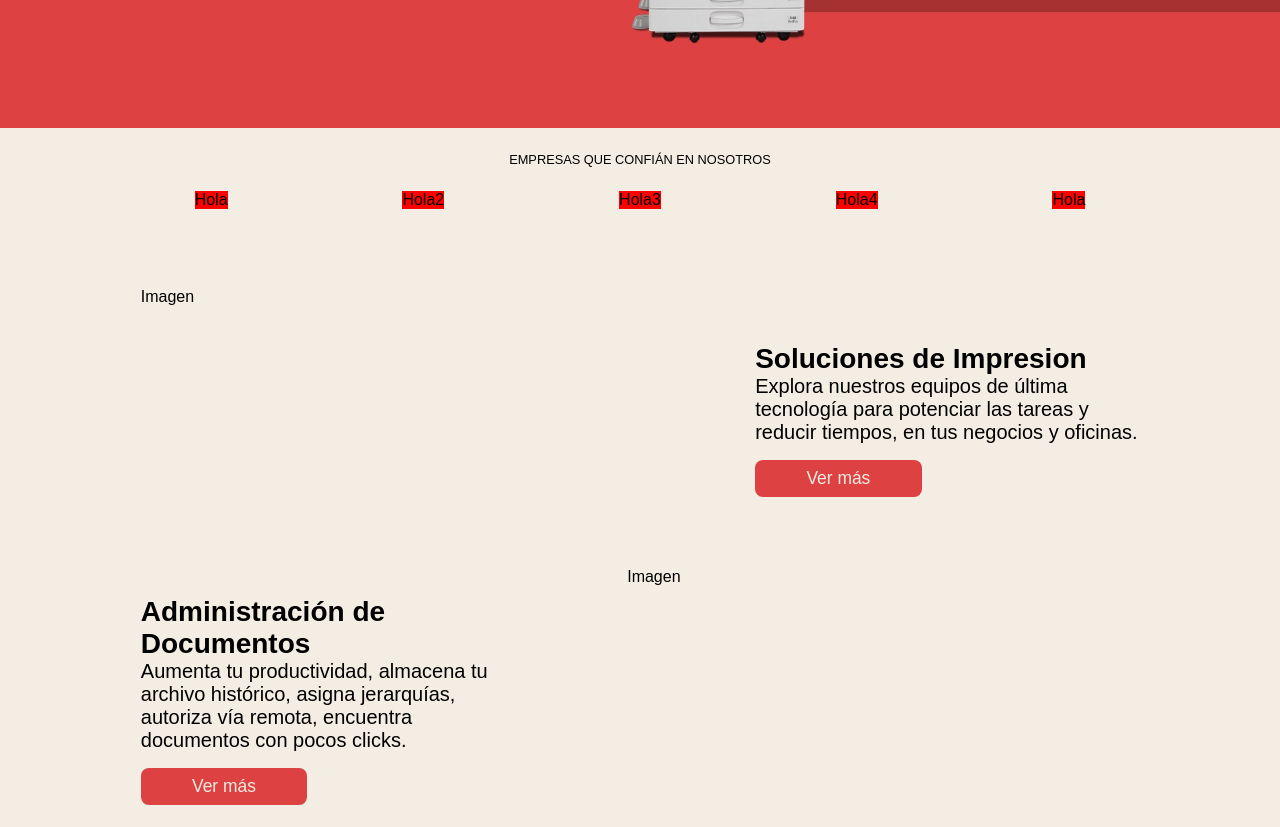
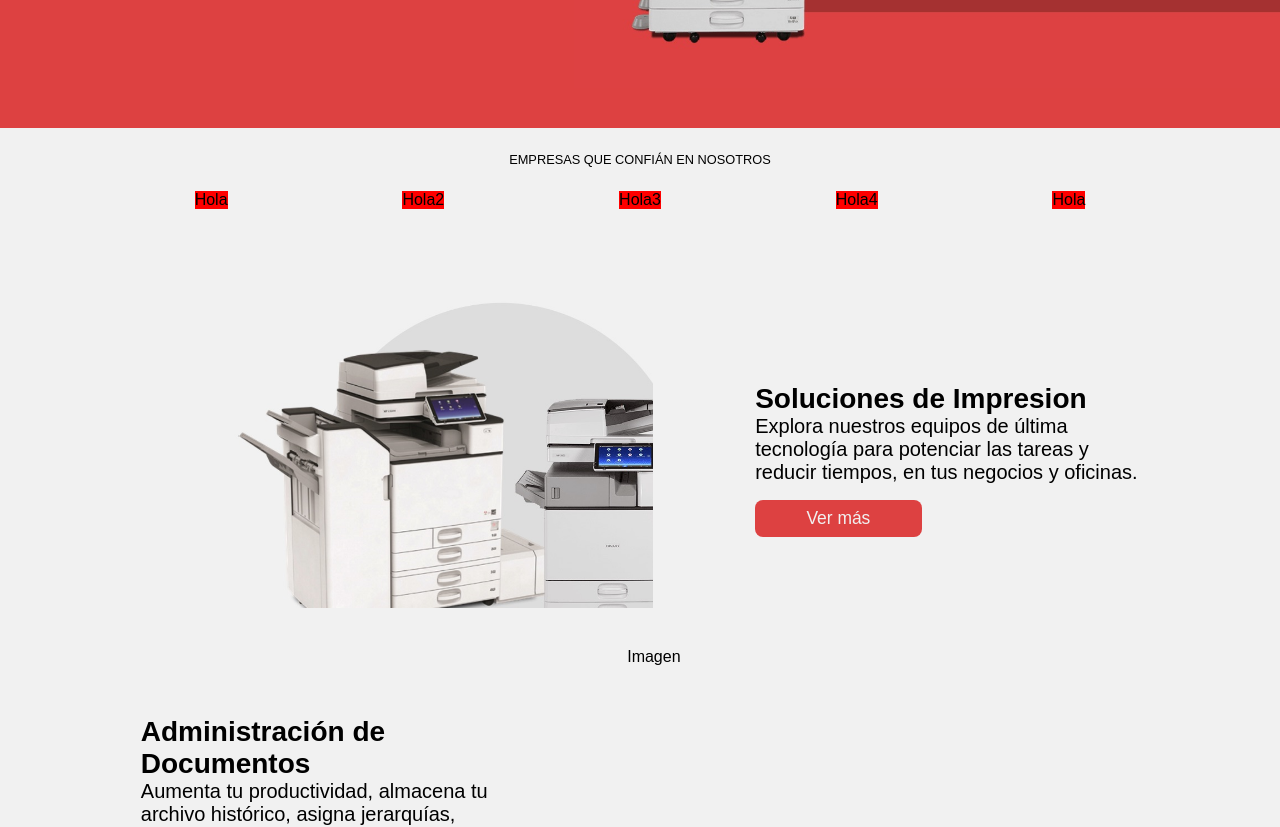
Before and after one commit to jpablocruz/cmcopiadoras, a React (Create React App) app: page / in a window 1280 px wide. Shown: the part 460-1287 px from the top of the page. Built offline with nearby package versions, Linux system fonts and the light colour scheme; the HTML template or start-up script is replaced by a standard one.

Commit message:
added image for design and fixed styles for image

```diff
--- a/src/components/CallToAction/CallToActionElements.js
+++ b/src/components/CallToAction/CallToActionElements.js
@@ -27,7 +27,6 @@ export const StatsContainer = styled.div`
     gap: 1.5rem;
     width: 100%;
     height: auto;
-    padding: 2rem;
     text-align: center;
   }
 `;
--- a/src/components/Common/CommonElements.js
+++ b/src/components/Common/CommonElements.js
@@ -37,7 +37,7 @@ export const BtnLink = styled(Link)`
     border-radius: 1vh;
     background: #dd4141;
     padding: 0.5rem 4vw;
-    color: #f4ede4;
+    color: #f1f1f1;
     cursor: pointer;
     text-decoration: none;
   }
--- a/src/components/Companies/CompaniesElements.js
+++ b/src/components/Companies/CompaniesElements.js
@@ -2,7 +2,7 @@ import { styled } from "styled-components";
 
 export const CompaniesContainer = styled.div`
   height: 20vh;
-  background: #f4ede4;
+  background: #f1f1f1;
 `;
 
 export const CompanyLogos = styled.div`
--- a/src/components/InfoSection/InfoSectionElements.js
+++ b/src/components/InfoSection/InfoSectionElements.js
@@ -3,7 +3,7 @@ import { styled } from "styled-components";
 export const InfoContainer = styled.div`
   display: flex;
   width: 100%;
-  background: #f4ede4;
+  background: #f1f1f1;
   justify-content: center;
   align-items: center;
   gap: 8vw;
@@ -12,7 +12,7 @@ export const InfoContainer = styled.div`
     flex-direction: column;
     height: auto;
     width: 100%;
-    background: #f4ede4;
+    background: #f1f1f1;
     padding-top: 4vh;
   }
 
@@ -20,7 +20,7 @@ export const InfoContainer = styled.div`
     display: flex;
     flex-direction: row-reverse;
     width: 100%;
-    background: #f4ede4;
+    background: #f1f1f1;
     justify-content: center;
     align-items: center;
     gap: 8vw;
@@ -29,29 +29,42 @@ export const InfoContainer = styled.div`
       flex-direction: column;
       height: auto;
       width: 100%;
-      background: #f4ede4;
+      background: #f1f1f1;
       padding-top: 4vh;
     }
   }
 `;
 export const ProductImage = styled.div`
+  position: relative;
+  overflow: hidden;
   display: flex-column;
   width: 40%;
   flex-wrap: wrap;
-  height: 30vh;
-  background: #f4ede4;
+  height: 40vh;
+  background: #f1f1f1;
   @media screen and (max-width: 768px) {
     width: 100%;
     height: auto;
     padding: 0;
     text-align: center;
+    overflow: hidden;
   }
 `;
+
+export const Image = styled.img`
+  height: 25rem;
+  @media screen and (max-width: 768px) {
+    width: 100%;
+    height: auto;
+    overflow: hidden;
+  }
+`;
+
 export const ProductInfo = styled.div`
   align-items: center;
   padding-top: 3vh;
   justify-content: center;
-  background: #f4ede4;
+  background: #f1f1f1;
   width: 30%;
   height: auto;
   @media screen and (max-width: 768px) {
@@ -65,7 +78,7 @@ export const ProductInfo = styled.div`
     align-items: center;
     padding-top: 3vh;
     justify-content: center;
-    background: #f4ede4;
+    background: #f1f1f1;
     width: 30%;
     height: auto;
     @media screen and (max-width: 768px) {
--- a/src/components/InfoSection/index.js
+++ b/src/components/InfoSection/index.js
@@ -2,6 +2,7 @@ import React from "react";
 import {
   InfoContainer,
   ProductImage,
+  Image,
   ProductInfo,
 } from "./InfoSectionElements";
 import {
@@ -11,11 +12,15 @@ import {
   BtnLink,
 } from "../Common/CommonElements";
 
+import copiadoras from "../../images/copiadoras.jpeg";
+
 const InfoSection = () => {
   return (
     <>
       <InfoContainer>
-        <ProductImage>Imagen</ProductImage>
+        <ProductImage>
+          <Image src={copiadoras} />
+        </ProductImage>
         <ProductInfo>
           <SectionTitle>Soluciones de Impresion</SectionTitle>
           <SectionDesc>
```
Also changed, not shown: src/images/copiadoras.jpeg (added).
